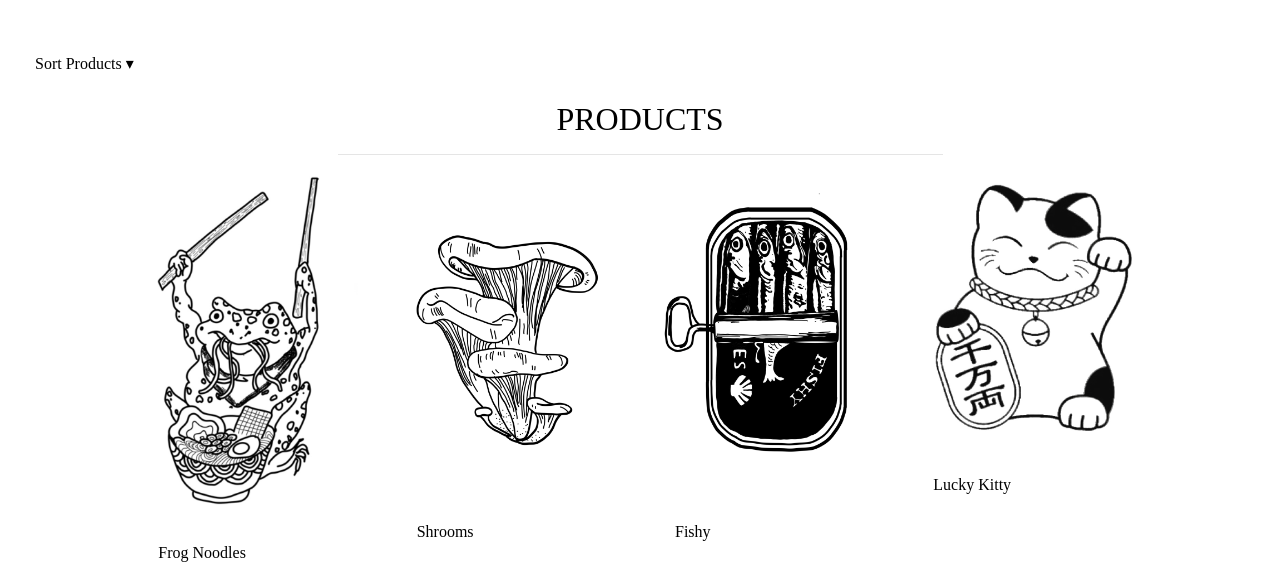
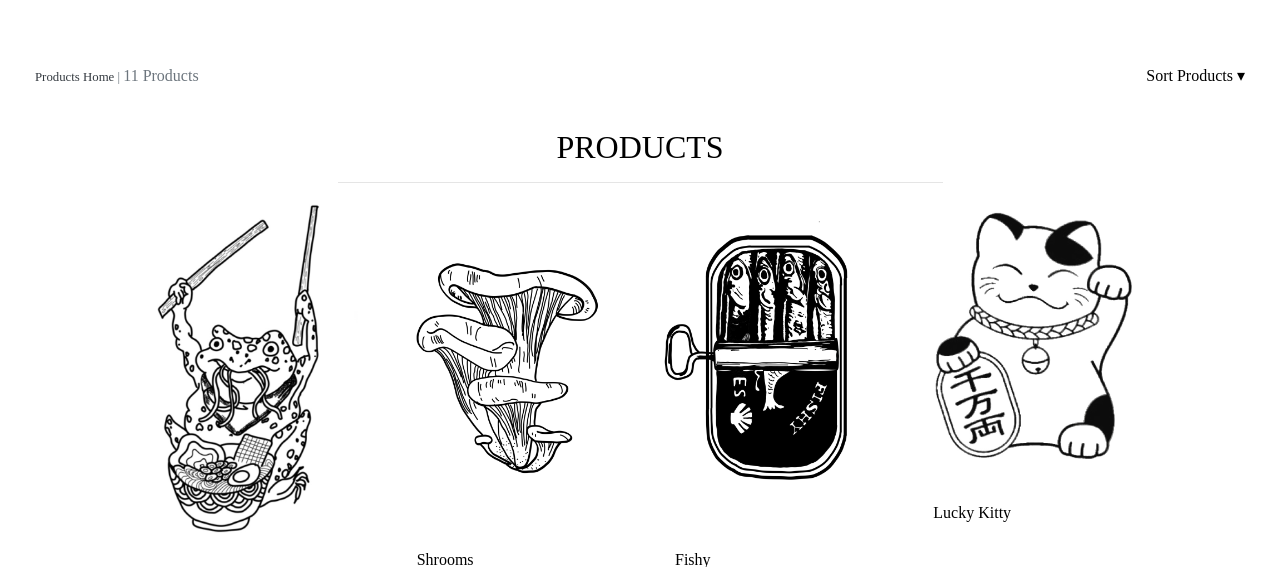
Before and after one commit to abikirkham/girls-get-tattoos, a Django app: a page that uses products/templates/products/products.html in a window 1280 px wide. Shown: the part 72-639 px from the top of the page. Run offline with Django 3.2, Linux system fonts and the light colour scheme; data comes from the database, SQL or seed files in the repository; some libraries are stand-ins or nearby versions.

Commit message:
Add product count and adjst product sort styles

```diff
--- a/products/templates/products/products.html
+++ b/products/templates/products/products.html
@@ -27,9 +27,20 @@
 
 {% block content %}
 <div class="container-fluid">
+    <div class="row mt-1 mb-2">
+        <div class="col-12 d-flex justify-content-between align-items-center">
+            <div class="order-md-first">
+                <p class="text-muted mt-3 text-center text-md-left">
+                    {% if search_term or current_categories or current_sorting != 'None_None' %}
+                        <span class="small"><a href="{% url 'products' %}" class="text-dark">Products Home</a> | </span>
+                    {% endif %}
+                    {{ products|length }} Products{% if search_term %} found for <strong>"{{ search_term }}"</strong>{% endif %}
+                </p>
+            </div>
+            <div class="sort-select-wrapper">
                 <ul class="navbar-nav w-auto mx-auto">
                     <li class="nav-item dropdown">
-            <a class="nav-link text-black mr-5" href="#" id="all-products-link" data-toggle="dropdown" aria-haspopup="true" aria-expanded="false">
+                        <a class="nav-link text-black ml-auto" href="#" id="all-products-link" data-toggle="dropdown" aria-haspopup="true" aria-expanded="false">
                             Sort Products ▾
                         </a>
                         <div class="dropdown-menu border-0" aria-labelledby="all-products-link">
@@ -37,11 +48,14 @@
                             <a href="{% url 'products' %}?sort=price&direction=desc" class="dropdown-item">Price: High to Low</a>
                             <a href="{% url 'products' %}?sort=rating&direction=desc" class="dropdown-item">Rating: High to Low</a>
                             <a href="{% url 'products' %}?sort=rating&direction=asc" class="dropdown-item">Rating: Low to High</a>
-                <a href="{% url 'products' %}" class="dropdown-item">All Products</a>
                         </div>
                     </li>
                 </ul>
             </div>
+        </div>
+    </div>
+</div>
+
     <div class="container-fluid">
         <div class="row">
             <div class="col text-center mt-3">
```
Lines whose indentation alone changed are shown as unchanged.
